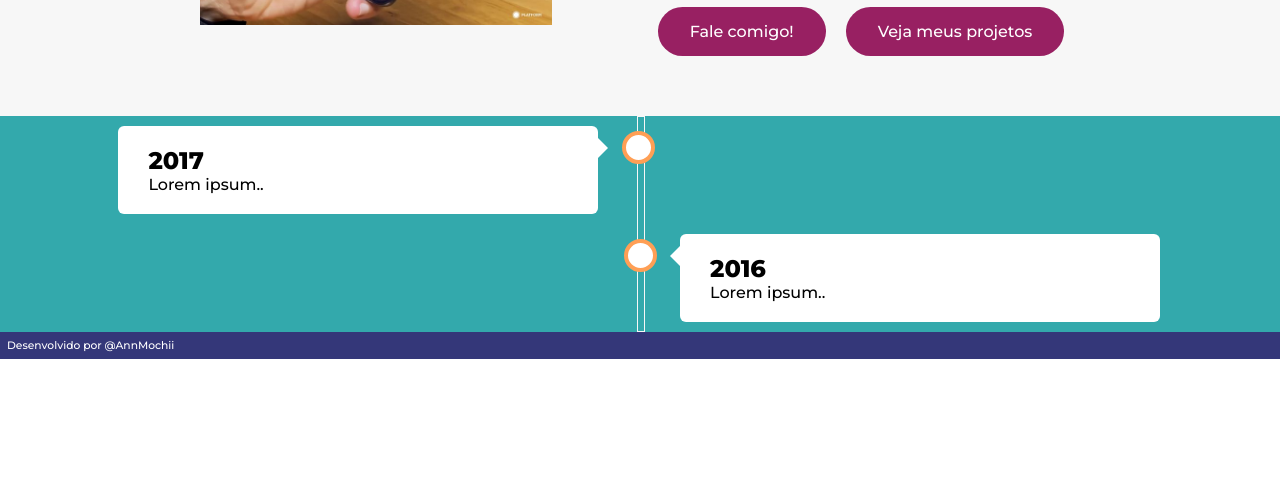
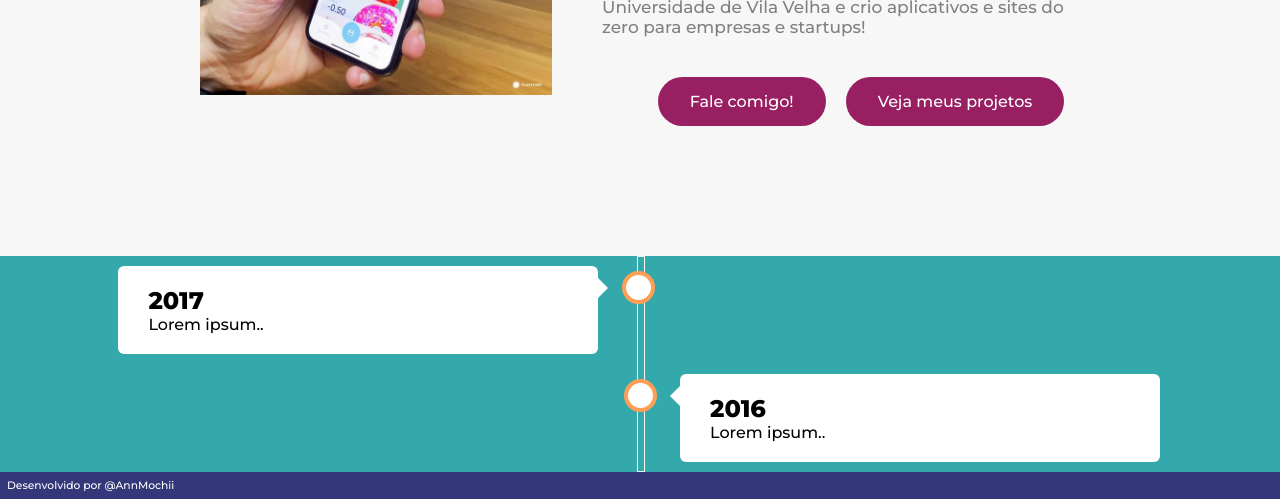
Before and after one commit to Annmochii/Portfolio, a plain HTML site: page scr/index.html in a window 1280 px wide. Shown: the part 480-979 px from the top of the page. Before the commit the page ends 839 px from the top, so only its background shows below. Drawn offline with Linux system fonts and the light colour scheme.

Commit message:
Add files via upload

```diff
--- a/scr/index.css
+++ b/scr/index.css
@@ -73,7 +73,7 @@ nav{
   }
 /* sobre mim */
 section#sobre{
-    padding: 50px 200px 50px 200px;
+    padding: 120px 200px 120px 200px;
     display: flex;
     align-items:center;
     justify-content: center;
```
